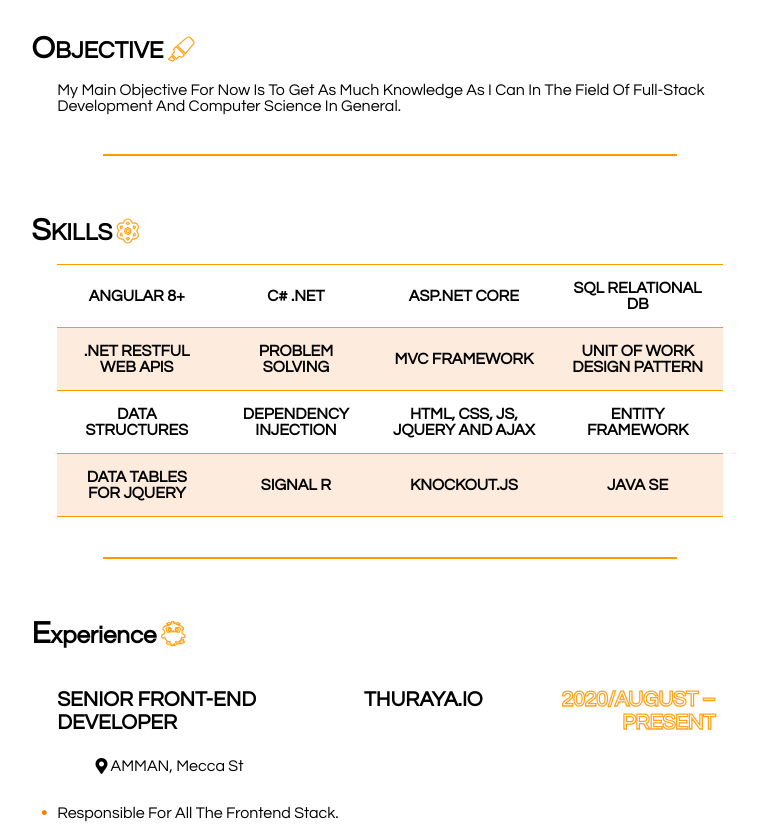
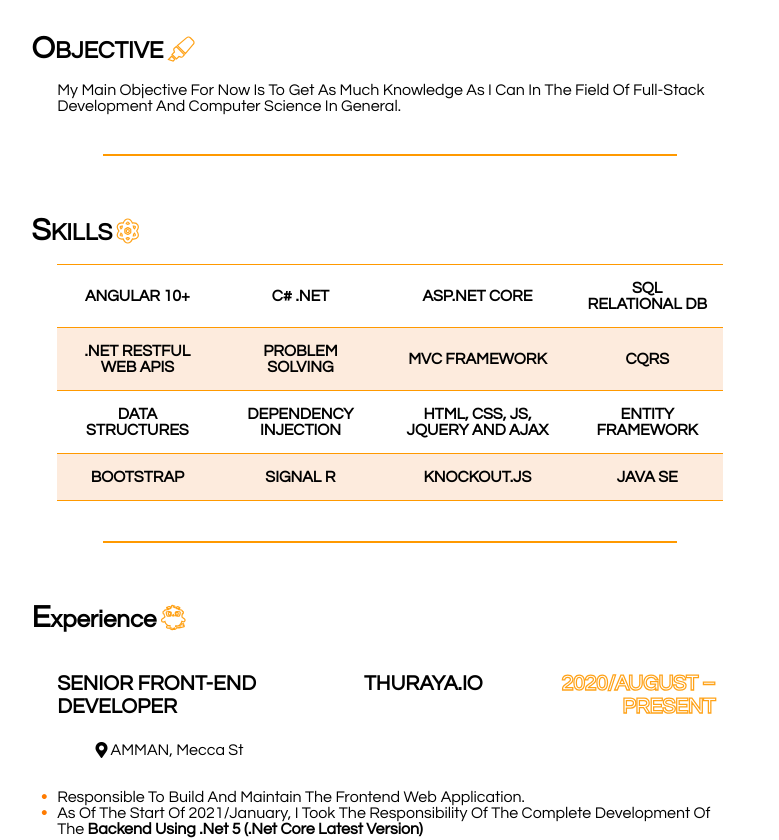
Before and after one commit to daglas4ever/cv, a plain HTML site: page index.html in a window 1280 px wide. Shown: the part 123-963 px from the top of the page, without its empty margins (250-1029 px from the left). Drawn offline with Linux system fonts and the light colour scheme.

Commit message:
modify thuraya job description

```diff
--- a/index.html
+++ b/index.html
@@ -71,7 +71,7 @@
         <table class="skills-table content-margin">
           <tbody>
             <tr>
-              <td>Angular 8+</td>
+              <td>Angular 10+</td>
               <td>C# .Net</td>
               <td>ASP.Net Core</td>
               <td>SQL Relational DB</td>
@@ -80,7 +80,7 @@
               <td>.Net Restful Web APIs</td>
               <td>Problem Solving</td>
               <td>MVC Framework</td>
-              <td>Unit of Work Design Pattern</td>
+              <td>CQRS</td>
             </tr>
             <tr>
               <td>Data Structures</td>
@@ -89,7 +89,7 @@
               <td>Entity Framework</td>
             </tr>
             <tr>
-              <td>Data tables for jQuery</td>
+              <td>Bootstrap</td>
               <td>Signal R</td>
               <td>Knockout.Js</td>
               <td>JAVA SE</td>
@@ -116,7 +116,8 @@
             </div>
             <h5 class="address">AMMAN, Mecca st</h5>
             <ul class="duties">
-              <li class="duty">Responsible for all the frontend stack.</li>
+              <li class="duty">Responsible to Build and maintain the frontend web application.</li>
+              <li class="duty">As of the start of 2021/January, i took the responsibility of the complete development of the <strong>backend<strong> using .net 5 (.net core latest version)</li>
             </ul>
           </li>
           <div class="half-line"></div>
```
